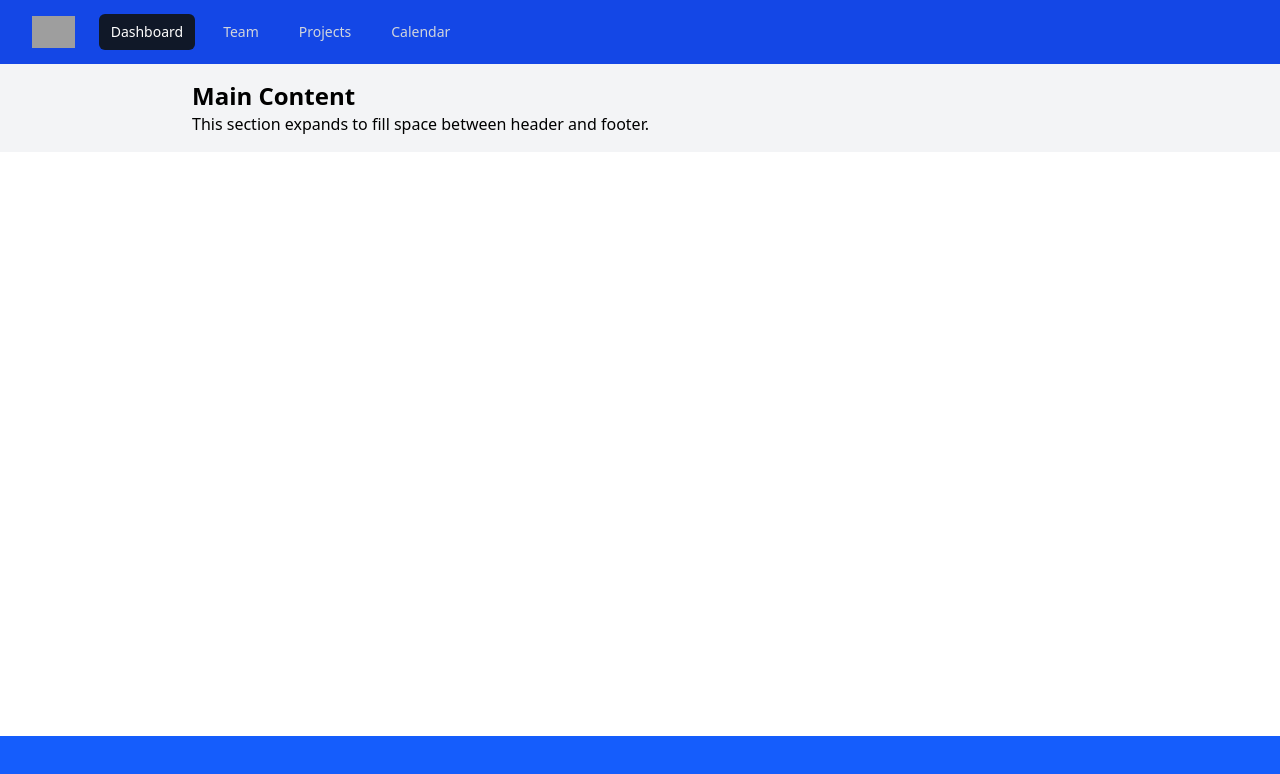
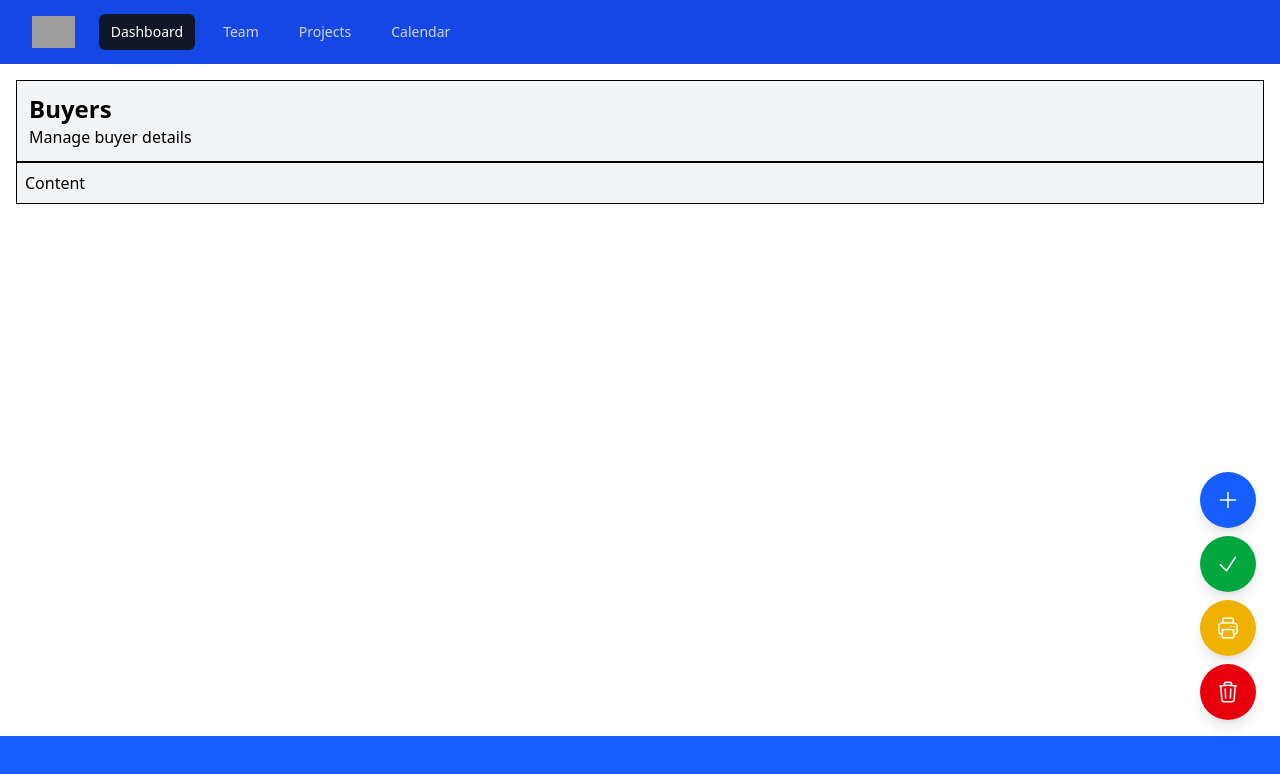
Before and after one commit to UmayirFeroze/Rangamuwa-Stores, a React (Vite) app in the folder web-app/: page / in a window 1280 px wide. Shown: the top 774 px of the page. Built offline with nearby package versions, Linux system fonts and the light colour scheme; grey boxes are pictures that could not be loaded.

Commit message:
Primary Action Buttons

```diff
--- a/web-app/src/App.tsx
+++ b/web-app/src/App.tsx
@@ -1,12 +1,11 @@
-import Alert from './components/Alert';
-import Button from './components/Button';
+import ActionButtons from './components/ActionButtons';
 import Footer from './components/Footer';
-import ListGroup from './components/ListGroup';
 import Navigation from './components/Navigation';
-import Message from './Message';
 
 function App() {
   let items = ['New York', 'San Fransisco', 'Tokyo', 'London', 'Paris'];
+
+  const screen = {title: 'Buyers', subtile:'Manage buyer details'}
 
   return (
     <div>
@@ -17,13 +16,21 @@ function App() {
       {/* <Button onClick={() => console.log('Clicked!')}>My Button</Button> */}
       <Navigation />
 
+      <ActionButtons/>
+
       {/* Main content container */}
-      <main className="flex-1 p-4 bg-gray-100">
-        <div className="max-w-4xl mx-auto">
-          {/* Replace this with your actual content */}
-          <h1 className="text-2xl font-bold">Main Content</h1>
-          <p>This section expands to fill space between header and footer.</p>
+      <main className="flex-1 p-4 ">
+
+        {/* Header */}
+        <div className="mx-auto bg-gray-100 border p-3">
+          <h1 className="text-2xl font-bold">{screen && screen.title}</h1>
+          <p>{screen && screen.subtile}</p>
         </div>
+
+        <div className='bg-gray-100 border p-2'>
+          <h1>Content</h1>
+        </div>
+
       </main>
 
 
--- /dev/null
+++ b/web-app/src/components/ActionButton.tsx
@@ -0,0 +1,22 @@
+import { Button, Label } from '@headlessui/react'
+import type { ElementType } from 'react'
+
+interface ActionButtonProps {
+  Icon: ElementType;
+  color: string;
+  label: string;
+}
+
+const onClick  = (name: string) => {
+    console.log('Button Clicked: '+ name );
+}
+
+const ActionButton = ({ Icon, color, label }: ActionButtonProps) => {
+  return (
+    <Button aria-label={label} className={`shadow-lg rounded-full text-white p-4 hover:opacity-90 transition ${color}`} onClick={()=>onClick(label)}>
+      <Icon className="w-6 h-6" />
+    </Button>
+  )
+}
+
+export default ActionButton
--- /dev/null
+++ b/web-app/src/components/ActionButtons.tsx
@@ -0,0 +1,29 @@
+import ActionButton from './ActionButton'
+import { PlusIcon, TrashIcon, CheckIcon, PrinterIcon } from '@heroicons/react/24/outline'
+
+const actions = [
+    { icon: PlusIcon, color: 'bg-blue-600', label: 'Add' },
+    { icon: CheckIcon, color: 'bg-green-600', label: 'Save' },
+    { icon: PrinterIcon, color: 'bg-yellow-500', label: 'Print' },
+    { icon: TrashIcon, color: 'bg-red-600', label: 'Delete' },
+]
+
+const onAdd = () => {console.log('Created new invoice!');}
+const onSave = () => {console.log('Saved invoice!');}
+const onPrint = () => {console.log('Priting invoice!');}
+const onDelete = () => {console.log('Deleting invoice!');}
+
+
+const ActionButtons = () => {
+  return (
+    <ul className="flex flex-col gap-2 items-center z-50 fixed bottom-20 right-6">
+      {actions.map((action, index) => (
+        <li key={index}>
+          <ActionButton Icon={action.icon} color={action.color} label={action.label}/>
+        </li>
+      ))}
+    </ul>
+  )
+}
+
+export default ActionButtons
--- a/web-app/src/index.css
+++ /dev/null
@@ -1,3 +0,0 @@
-/* @tailwind base;
-@tailwind components;
-@tailwind utilities; */
```
Also changed, not shown: web-app/src/App.css (added).
